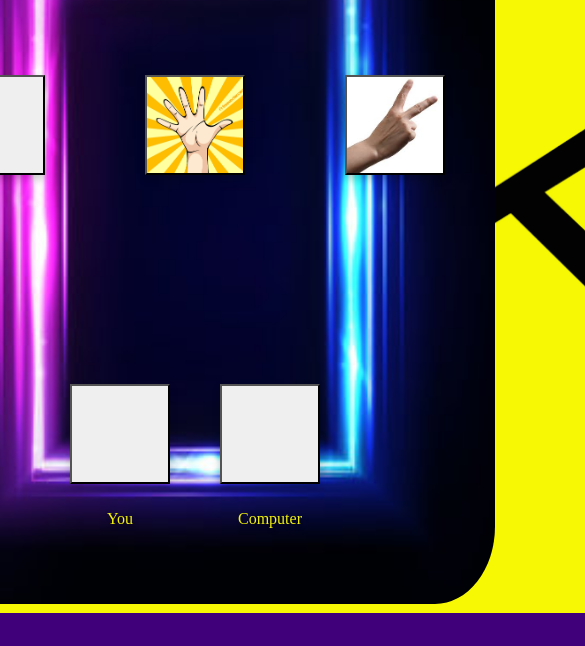
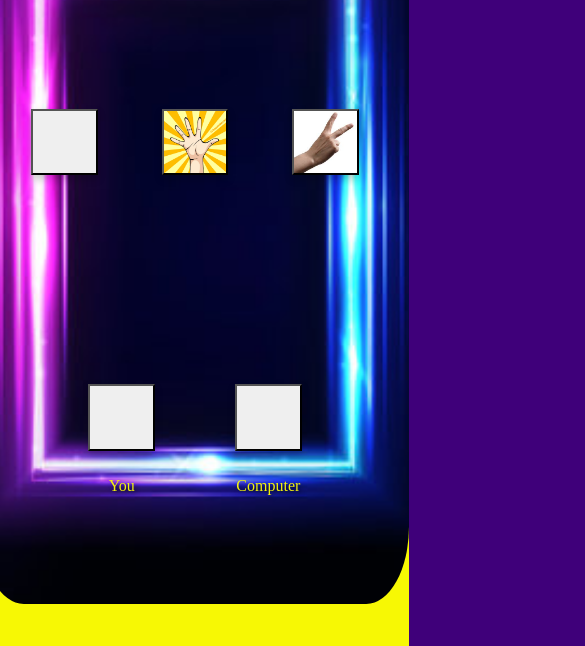
Before and after one commit to uNique-02/rock-paper-scissor, a plain HTML site: page index.html in a window 390 px wide. Shown: the part 214-860 px from the top of the page, 585 px wide, since content can reach past the window. Drawn offline with Linux system fonts and the light colour scheme.

Commit message:
with responsiveness somehow

```diff
--- a/script.js
+++ b/script.js
@@ -11,14 +11,17 @@ function generate() {
             document.getElementById("prompt").innerHTML = "Tie";
             document.getElementById("sidebar1").style.backgroundImage = "url('okay.gif')";
             document.getElementById("sidebar2").style.backgroundImage = "url('okay.gif')";
+            document.body.style.backgroundImage = "url('okay.gif')";
         }else if(play == 2) {
             document.getElementById("prompt").innerHTML = "Congratulations, You Won!";
             document.getElementById("sidebar1").style.backgroundImage = "url('congrats.gif')";
             document.getElementById("sidebar2").style.backgroundImage = "url('congrats.gif')";
+            document.body.style.backgroundImage = "url('congrats.gif')";
         }else{
             document.getElementById("prompt").innerHTML = "You Lose";
             document.getElementById("sidebar1").style.backgroundImage = "url('wrong.gif')";
             document.getElementById("sidebar2").style.backgroundImage = "url('wrong.gif')";
+            document.body.style.backgroundImage = "url('wrong.gif')";
         }
     } else if (computer == 2) {
         player2.style.backgroundImage = "url('hand.png')";
@@ -26,14 +29,17 @@ function generate() {
             document.getElementById("prompt").innerHTML = "You Lose";
             document.getElementById("sidebar1").style.backgroundImage = "url('wrong.gif')";
             document.getElementById("sidebar2").style.backgroundImage = "url('wrong.gif')";
+            document.body.style.backgroundImage = "url('wrong.gif')";
         }else if(play == 2) {
             document.getElementById("prompt").innerHTML = "Tie";
             document.getElementById("sidebar1").style.backgroundImage = "url('okay.gif')";
             document.getElementById("sidebar2").style.backgroundImage = "url('okay.gif')";
+            document.body.style.backgroundImage = "url('okay.gif')";
         }else{
             document.getElementById("prompt").innerHTML = "Congratulations, You Won!";
             document.getElementById("sidebar1").style.backgroundImage = "url('congrats.gif')";
             document.getElementById("sidebar2").style.backgroundImage = "url('congrats.gif')";
+            document.body.style.backgroundImage = "url('congrats.gif')";
         }
     } else {
         player2.style.backgroundImage = "url('scissors.jpg')";
@@ -41,15 +47,17 @@ function generate() {
             document.getElementById("prompt").innerHTML = "Congratulations, You Won!";
             document.getElementById("sidebar1").style.backgroundImage = "url('congrats.gif')";
             document.getElementById("sidebar2").style.backgroundImage = "url('congrats.gif')";
-
+            document.body.style.backgroundImage = "url('congrats.gif')";
         }else if(play == 2) {
             document.getElementById("prompt").innerHTML = "You Lose";
             document.getElementById("sidebar1").style.backgroundImage = "url('wrong.gif')";
             document.getElementById("sidebar2").style.backgroundImage = "url('wrong.gif')";
+            document.body.style.backgroundImage = "url('wrong.gif')";
         }else{
             document.getElementById("prompt").innerHTML = "Tie";
             document.getElementById("sidebar1").style.backgroundImage = "url('okay.gif')";
             document.getElementById("sidebar2").style.backgroundImage = "url('okay.gif')";
+            document.body.style.backgroundImage = "url('okay.gif')";
         }
     }
 }
--- a/styles.css
+++ b/styles.css
@@ -6,6 +6,7 @@ body{
     color: rgb(243, 243, 11);
     text-shadow: 2px 2px 4px rgba(0, 0, 0, 0.5);
     background-color: rgb(63, 0, 122);
+    background-image: url("Okay.gif");
 }
 
 .container{
@@ -25,12 +26,12 @@ body{
 
 .buttons{
     display: flex;
-    gap: 100px;
+    gap: 4em;
 }
 
 button{
-    width: 100px;
-    height: 100px;
+    width: 5em;
+    height: 5em;
     background-size: cover;
     background-position: center;
     background-repeat: no-repeat;
@@ -56,7 +57,7 @@ button:hover{
 .output{
     display: flex;
     flex-direction: row;
-    gap: 50px;
+    gap: 5em;
     margin-top: -50px;
 }
 .output button{
@@ -73,14 +74,12 @@ button:hover{
 
 #sidebar1, #sidebar2{
     background-color: yellow;
-    height: 100vh;
-    width: 100vw;
+    height: 100%;
+    width: 100%;
     background-image: url("okay.gif");
     background-size: cover;
     background-position: center;
     background-repeat: no-repeat;
     margin-top: -50px;
-    margin-left: -300px;
-    margin-right: -300px;
     z-index: -1;
 }
```
